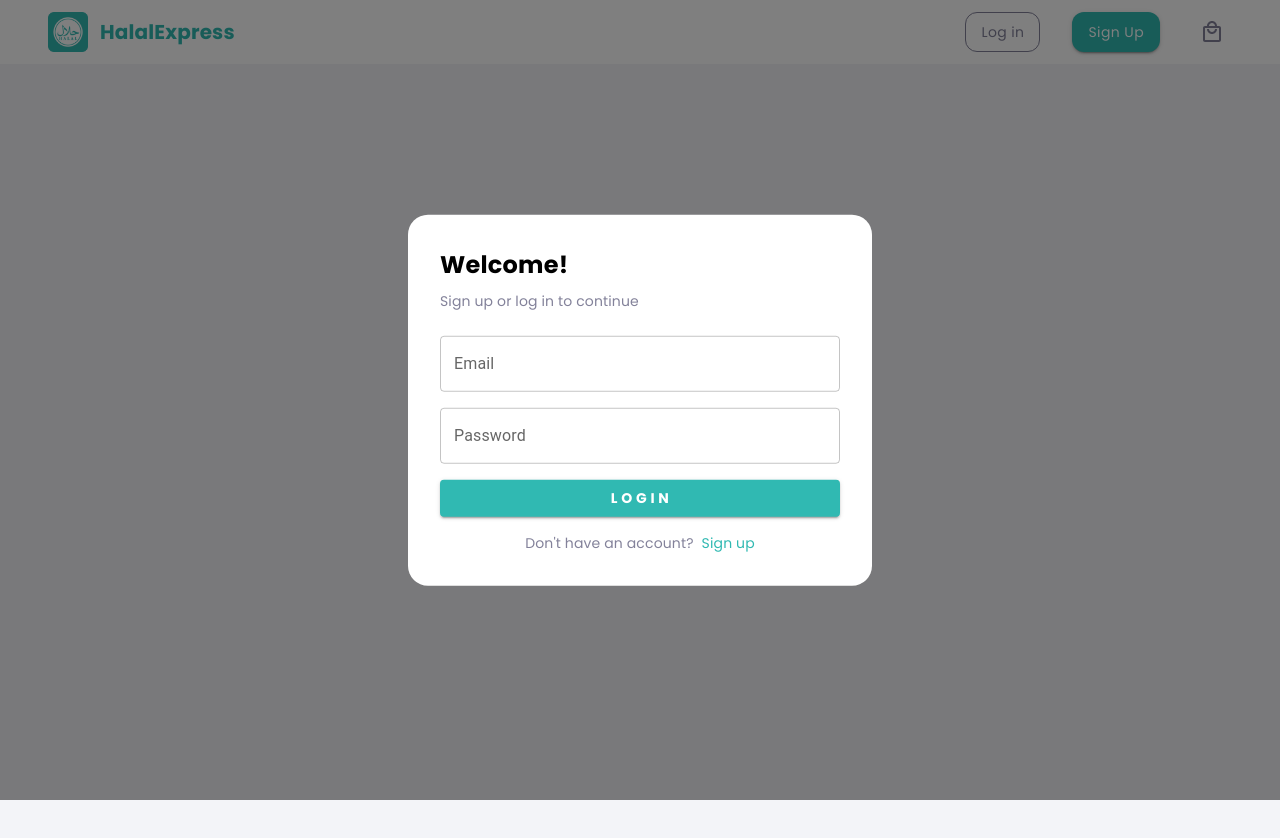
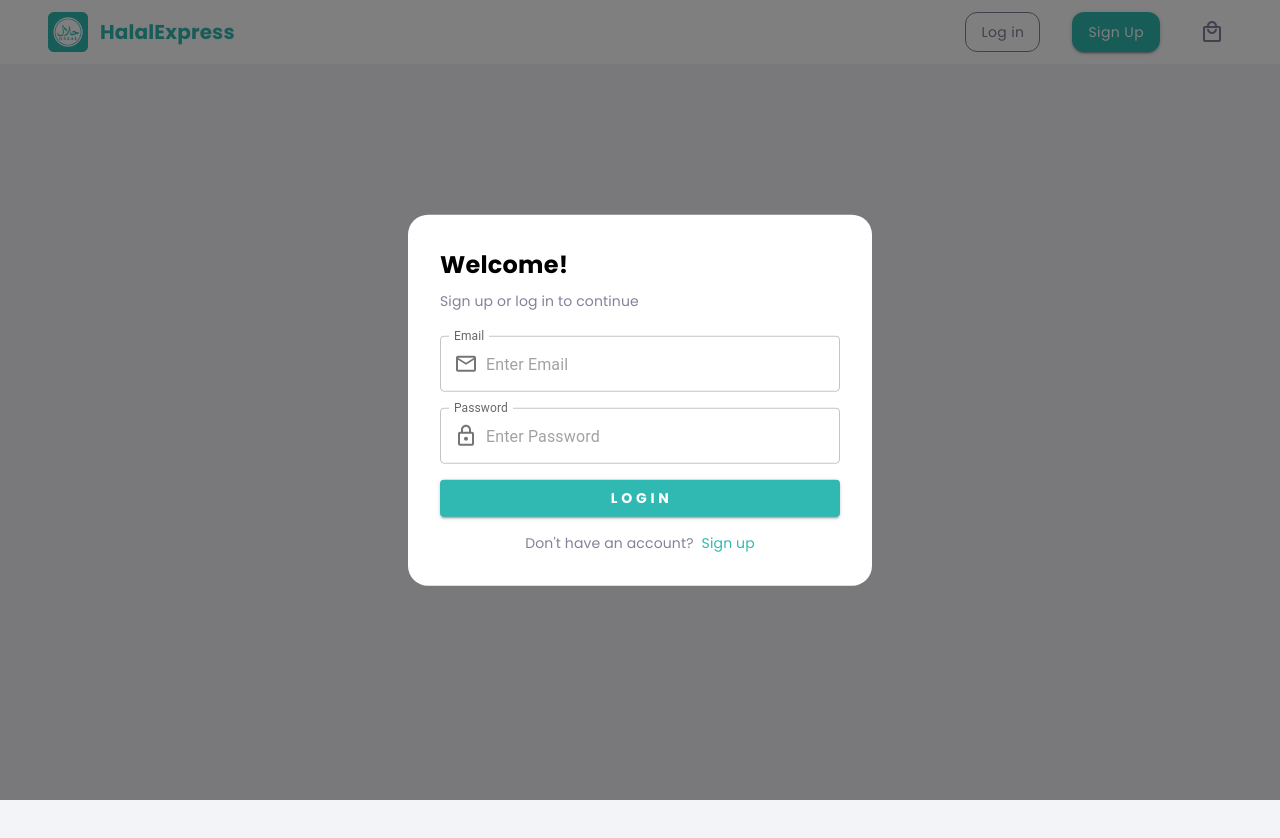
Before and after one commit to ampoldellova/HalalExpress_Web, a React (Create React App) app in the folder frontend/: page / in a window 1280 px wide. Both pictures are taken after a click on the button "Log in". Shown: the top 838 px of the page. Built offline with nearby package versions, Linux system fonts and the light colour scheme; the HTML template or start-up script is replaced by a standard one.

Commit message:
Login and Signup Modal *Only Login Functional

```diff
--- a/frontend/src/components/user/LoginModal.jsx
+++ b/frontend/src/components/user/LoginModal.jsx
@@ -1,7 +1,8 @@
-import { Box, Button, Fade, Modal, TextField, Typography } from '@mui/material'
+import { Box, Button, Fade, InputAdornment, Modal, TextField, Typography } from '@mui/material'
 import axios from 'axios';
 import React from 'react'
-import { Link } from 'react-router-dom'
+import EmailOutlinedIcon from '@mui/icons-material/EmailOutlined';
+import HttpsOutlinedIcon from '@mui/icons-material/HttpsOutlined';
 import { authenticate } from '../../utils/helpers';
 import { toast } from 'react-toastify';
 
@@ -55,19 +56,31 @@ const LoginModal = ({ open, onClose, signUp }) => {
                     </Typography>
                     <Box sx={styles.formContainer}>
                         <TextField
+                            placeholder='Enter Email'
                             label="Email"
                             variant="outlined"
                             name="email"
                             value={email}
                             onChange={(e) => setEmail(e.target.value)}
+                            slotProps={{
+                                input: {
+                                    startAdornment: <InputAdornment position="start"><EmailOutlinedIcon /></InputAdornment>,
+                                },
+                            }}
                         />
                         <TextField
+                            placeholder='Enter Password'
                             label="Password"
                             variant="outlined"
                             type="password"
                             name="password"
                             value={password}
                             onChange={(e) => setPassword(e.target.value)}
+                            slotProps={{
+                                input: {
+                                    startAdornment: <InputAdornment position="start"><HttpsOutlinedIcon /></InputAdornment>,
+                                },
+                            }}
                         />
                         <Button
                             type="submit"
--- a/frontend/src/components/user/SignUpModal.jsx
+++ b/frontend/src/components/user/SignUpModal.jsx
@@ -1,6 +1,9 @@
-import { Box, Button, Fade, Modal, TextField, Typography } from '@mui/material'
+import { Box, Button, Fade, InputAdornment, Modal, TextField, Typography } from '@mui/material'
 import React from 'react'
-import { Link } from 'react-router-dom'
+import PersonOutlineOutlinedIcon from '@mui/icons-material/PersonOutlineOutlined';
+import EmailOutlinedIcon from '@mui/icons-material/EmailOutlined';
+import HttpsOutlinedIcon from '@mui/icons-material/HttpsOutlined';
+import LocalPhoneOutlinedIcon from '@mui/icons-material/LocalPhoneOutlined';
 
 const COLORS = {
     primary: "#30b9b2",
@@ -31,31 +34,57 @@ const SignUpModal = ({ open, onClose }) => {
                     </Typography>
                     <Box sx={styles.formContainer}>
                         <TextField
-                            label="Enter Username"
+                            placeholder='Enter Username'
+                            label="Username"
                             variant="outlined"
                             name="username"
+                            slotProps={{
+                                input: {
+                                    startAdornment: <InputAdornment position="start">
+                                        <PersonOutlineOutlinedIcon />
+                                    </InputAdornment>
+                                },
+                            }}
                         // value={email}
                         // onChange={(e) => setEmail(e.target.value)}
                         />
                         <TextField
-                            label="Enter Email"
+                            placeholder='Enter Email'
+                            label="Email"
                             variant="outlined"
                             name="password"
+                            slotProps={{
+                                input: {
+                                    startAdornment: <InputAdornment position="start"><EmailOutlinedIcon /></InputAdornment>,
+                                },
+                            }}
                         // value={password}
                         // onChange={(e) => setPassword(e.target.value)}
                         />
                         <TextField
-                            label="Enter Phone Number"
+                            placeholder='Enter Phone Number'
+                            label="Phone Number"
                             variant="outlined"
                             name="password"
+                            slotProps={{
+                                input: {
+                                    startAdornment: <InputAdornment position="start"><LocalPhoneOutlinedIcon /></InputAdornment>,
+                                },
+                            }}
                         // value={password}
                         // onChange={(e) => setPassword(e.target.value)}
                         />
                         <TextField
-                            label="Enter Password"
+                            placeholder='Enter Password'
+                            label="Password"
                             variant="outlined"
                             name="password"
                             type='password'
+                            slotProps={{
+                                input: {
+                                    startAdornment: <InputAdornment position="start"><HttpsOutlinedIcon /></InputAdornment>,
+                                },
+                            }}
                         // value={password}
                         // onChange={(e) => setPassword(e.target.value)}
                         />
```
